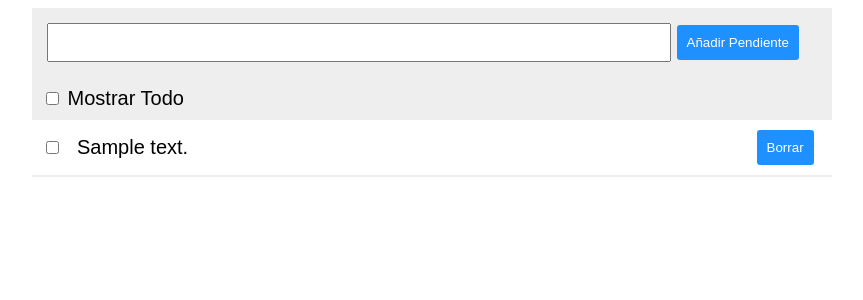
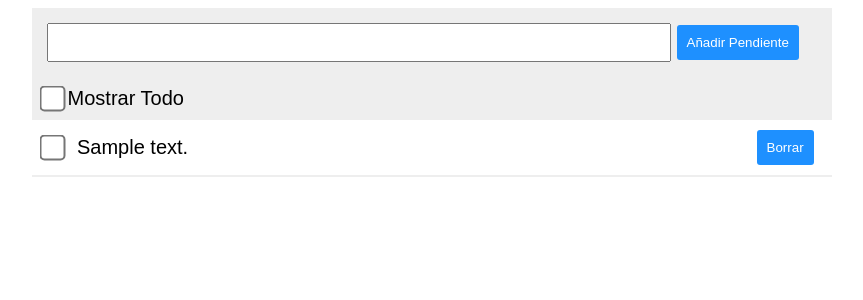
Before and after one commit to XArcangelll/php-practicas, a PHP site: page /bd/insertar.php in a window 1280 px wide. Shown: the top 300 px of the page, without its empty margins (208-1071 px from the left). Run offline with PHP 8.4, Linux system fonts and the light colour scheme; tables that the repository leaves empty or names only in its code hold one stand-in row (values such as "Sample post").

Commit message:
ahora si definitivo problema con el transform

```diff
--- a/bd/style.css
+++ b/bd/style.css
@@ -54,10 +54,11 @@ input[type=submit]{
 input[type=checkbox]
 {
     display: inline-block;
-  /* Double-sized Checkboxes
-  -ms-transform: scale(2); /* IE
-  -moz-transform: scale(2); /* FF
-  -webkit-transform: scale(2); /* Safari and Chrome
+  /* Double-sized Checkboxes */
+  -ms-transform: scale(2); /* IE */
+  -moz-transform: scale(2); /* FF */
+  -webkit-transform: scale(2); /*Safari and Chrome*/
+        transform: scale(2);
   -o-transform: scale(2); /* Opera */
 }
 
```
